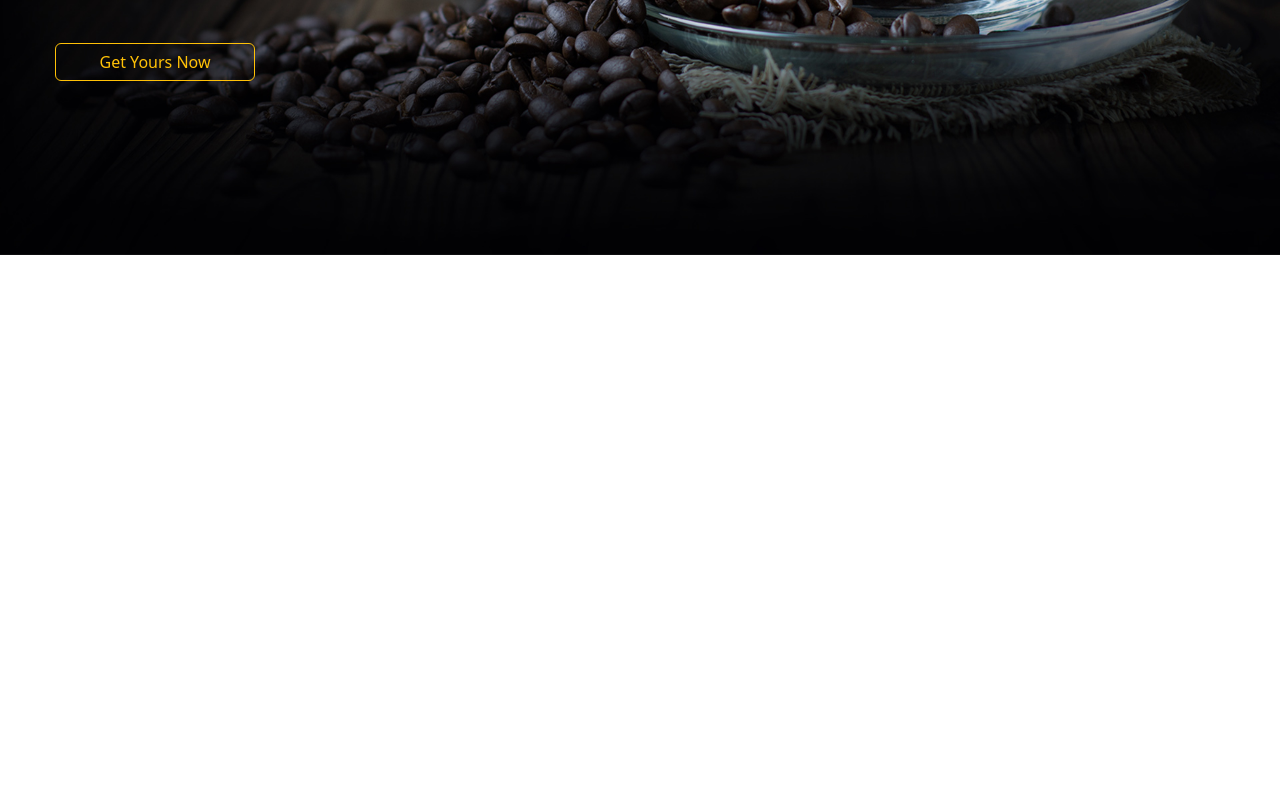
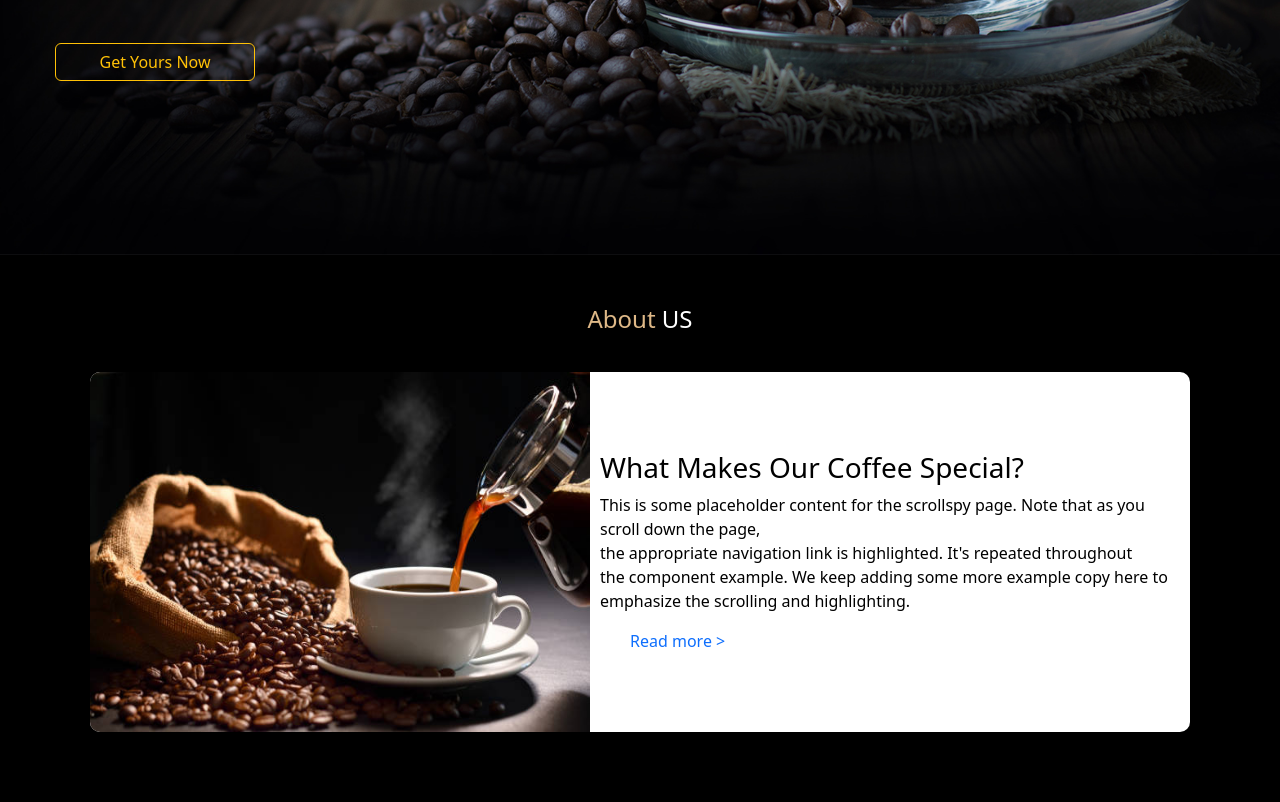
Before and after one commit to EgorT1/My1Project, a plain HTML site: page index.html in a window 1280 px wide. Shown: the part 499-1301 px from the top of the page. Before the commit the page ends 800 px from the top, so only its background shows below. Drawn offline with nearby package versions, Linux system fonts and the light colour scheme.

Commit message:
first commit

```diff
--- a/CSS/style.css
+++ b/CSS/style.css
@@ -15,6 +15,11 @@
     justify-content: center;
     flex-direction: column;
 }
+.nav-link {
+    transition-timing-function: ease;
+}
+
+
 
 .btn-outline-warning {
     width: 200px;
@@ -62,3 +67,60 @@ a.nav-link.dropdown-toggle {
 a.navbar-brand {
     margin-left: 60px;
 }
+
+.About {
+    display: flex;
+    align-items: center;
+    flex-direction: column;
+    background-color: black;
+    color: white;
+}
+
+#scrollspyHeading2 {
+    color: burlywood;
+    padding-top: 50px;
+
+}
+
+span {
+    color: white;
+}
+
+.card1 {
+    width: 1100px;
+    height: 360px;
+    display: flex;
+    margin-top: 30px;
+    margin-bottom: 70px;
+    border-radius: 10px;
+    background-color: white;
+}
+
+
+
+.img_about {
+    width: 500px;
+    height: 360px;
+    border-bottom-left-radius: 10px;
+    border-top-left-radius: 10px;
+}
+
+.info_about {
+    width: 580px;
+    height: 330px;
+    color: black;
+    margin: auto;
+    display: flex;
+    justify-content: center;
+    flex-direction: column;
+}
+
+.link_about {
+    margin-left: 30px;
+    text-decoration: none;
+}
+
+.link_about:hover {
+    cursor: pointer;
+    text-decoration: underline;
+}
--- a/index.html
+++ b/index.html
@@ -46,18 +46,31 @@
         </div>
 
 
-        <!-- <div class="About">
-
-            <h4 id="scrollspyHeading2">About US</h4>
-            <p>This is some placeholder content for the scrollspy page. Note that as you scroll down the page, the appropriate navigation link is highlighted. It's repeated throughout the component example. We keep adding some more example copy here to emphasize the scrolling and highlighting.</p>
+        <div class="About">
+          <h4 id="scrollspyHeading2" class="title2">About <span>US</span></h4>
+          <div class="card1">
+            <img class="img_about" src="./img/image_about.jpg">
+            <div class="info_about">
+              <h3 class="title_about">What Makes Our Coffee Special?</h3>
+              <p class="text_about">
+                This is some placeholder content for the scrollspy page.
+                 Note that as you scroll down the page, <br> the
+                 appropriate navigation link is highlighted.
+                 It's repeated throughout <br>the component example.
+                 We keep adding some more example copy here to emphasize
+                 the scrolling and highlighting.
+              </p>
+              <a class="link_about">Read more ></a>
+            </div>
+          </div>
         </div>
 
-        <div class="Contact">
+        <!-- <div class="Contact">
 
             <h4 id="scrollspyHeading3">Contact</h4>
             <p>This is some placeholder content for the scrollspy page. Note that as you scroll down the page, the appropriate navigation link is highlighted. It's repeated throughout the component example. We keep adding some more example copy here to emphasize the scrolling and highlighting.</p>
-        </div>
-    </div> -->
+        </div> -->
+    </div>
 
 
     <script src="https://cdn.jsdelivr.net/npm/bootstrap@5.2.2/dist/js/bootstrap.bundle.min.js" integrity="sha384-OERcA2EqjJCMA+/3y+gxIOqMEjwtxJY7qPCqsdltbNJuaOe923+mo//f6V8Qbsw3" crossorigin="anonymous"></script>
```
Also changed, not shown: img/image_about.jpg (added).
